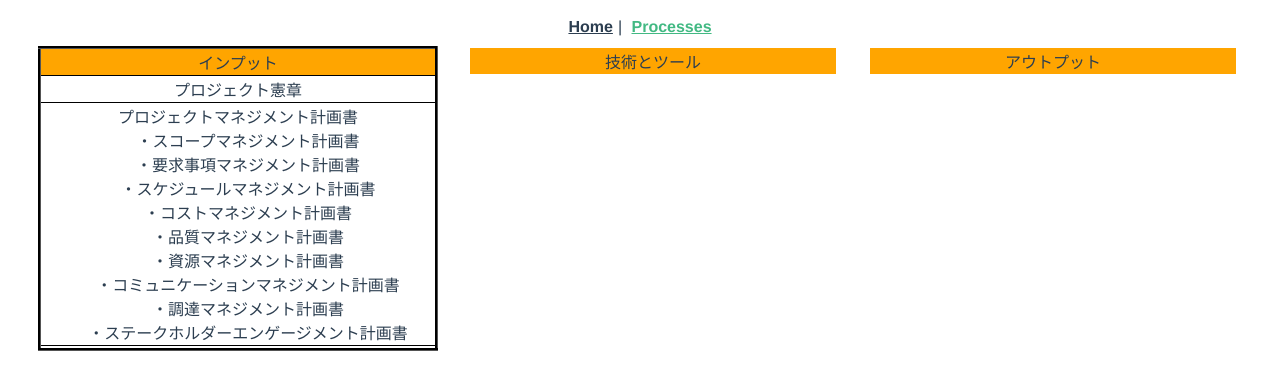
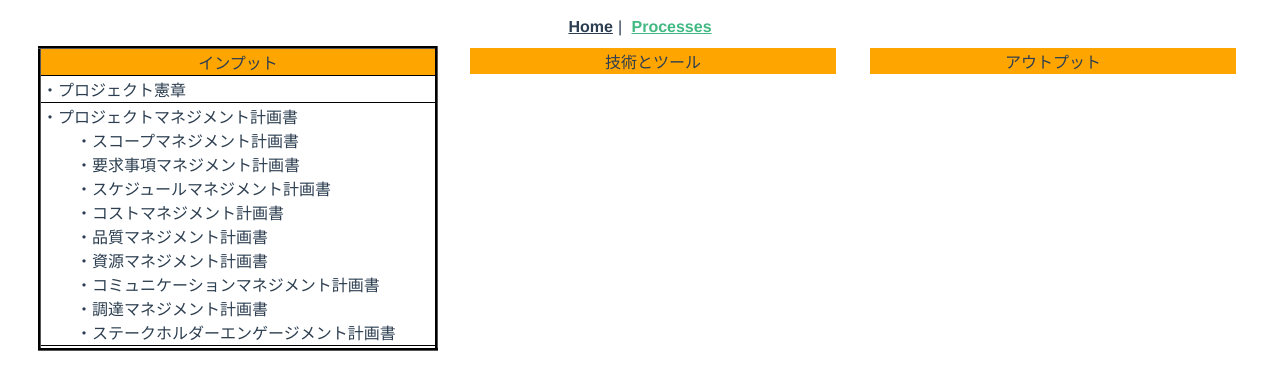
Before and after one commit to codesmith/pmbok-process, a Vue app: page /processes in a window 1280 px wide. Shown: the top 390 px of the page. Built offline with nearby package versions, Linux system fonts and the light colour scheme.

Commit message:
左寄せ、中央揃えの調整

```diff
--- a/src/views/Processes.vue
+++ b/src/views/Processes.vue
@@ -7,11 +7,11 @@
         </tr>
       </thead>
       <tr>
-        <td>プロジェクト憲章</td>
+        <td>・プロジェクト憲章</td>
       </tr>
       <tr>
         <td>
-          プロジェクトマネジメント計画書
+          ・プロジェクトマネジメント計画書
           <p>・スコープマネジメント計画書</p>
           <p>・要求事項マネジメント計画書</p>
           <p>・スケジュールマネジメント計画書</p>
@@ -66,7 +66,7 @@ a {
   text-decoration: none;
 }
 p {
-  text-indent: 10px;
+  text-indent: 1.5em;
   margin: 0;
   padding: 0 0 0 10px;
 }
@@ -82,4 +82,10 @@ table {
   float: left;
   padding: 0 0 0 30px;
 }
+thead > tr > td {
+  text-align: center;
+}
+td {
+  text-align: left;
+}
 </style>
```
